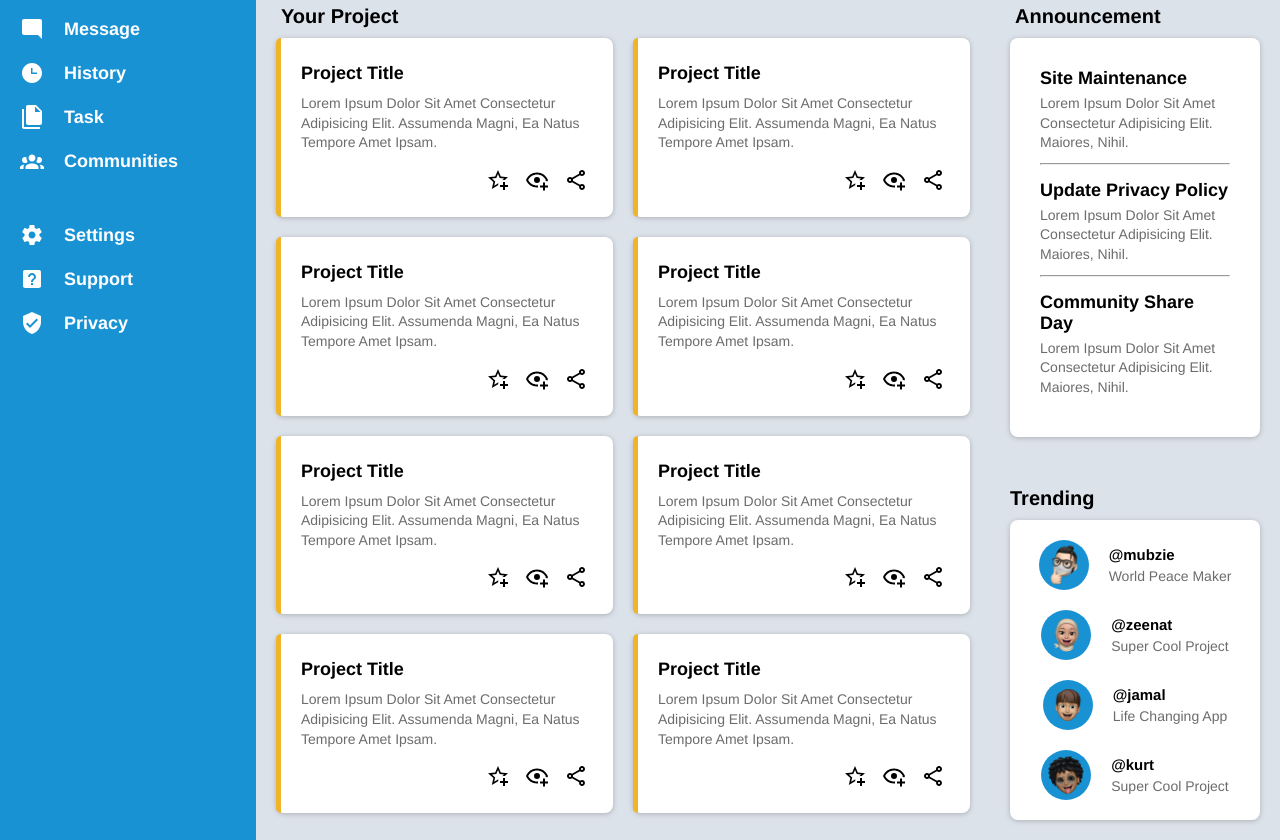
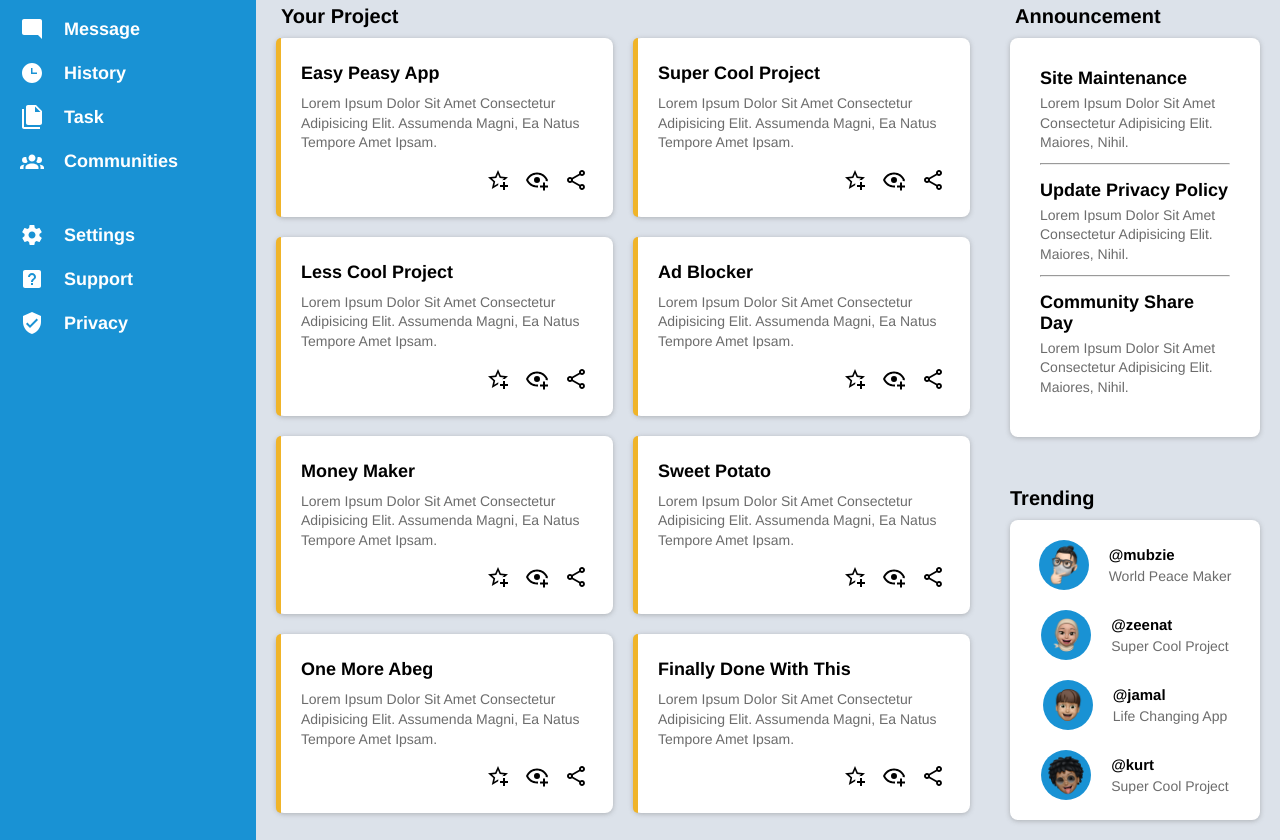
Before and after one commit to mubzie/Admin-Dashboard, a plain HTML site: page index.html in a window 1280 px wide. Shown: the part 165-1005 px from the top of the page. Drawn offline with Linux system fonts and the light colour scheme.

Commit message:
fixed minor title heading

```diff
--- a/index.html
+++ b/index.html
@@ -43,7 +43,7 @@
             <div class="card">
               <div class="card-line">&nbsp;</div>
               <div class="card-content">
-                <h4>Project Title</h4>
+                <h4>Easy Peasy App</h4>
                 <p class="card-description">
                   Lorem ipsum dolor sit amet consectetur adipisicing elit.
                   Assumenda magni, ea natus tempore amet ipsam.
@@ -59,7 +59,7 @@
             <div class="card">
               <div class="card-line">&nbsp;</div>
               <div class="card-content">
-                <h4>Project Title</h4>
+                <h4>Super Cool Project</h4>
                 <p class="card-description">
                   Lorem ipsum dolor sit amet consectetur adipisicing elit.
                   Assumenda magni, ea natus tempore amet ipsam.
@@ -75,7 +75,7 @@
             <div class="card">
               <div class="card-line">&nbsp;</div>
               <div class="card-content">
-                <h4>Project Title</h4>
+                <h4>Less Cool Project</h4>
                 <p class="card-description">
                   Lorem ipsum dolor sit amet consectetur adipisicing elit.
                   Assumenda magni, ea natus tempore amet ipsam.
@@ -91,7 +91,7 @@
             <div class="card">
               <div class="card-line">&nbsp;</div>
               <div class="card-content">
-                <h4>Project Title</h4>
+                <h4>Ad Blocker</h4>
                 <p class="card-description">
                   Lorem ipsum dolor sit amet consectetur adipisicing elit.
                   Assumenda magni, ea natus tempore amet ipsam.
@@ -107,7 +107,7 @@
             <div class="card">
               <div class="card-line">&nbsp;</div>
               <div class="card-content">
-                <h4>Project Title</h4>
+                <h4>Money Maker</h4>
                 <p class="card-description">
                   Lorem ipsum dolor sit amet consectetur adipisicing elit.
                   Assumenda magni, ea natus tempore amet ipsam.
@@ -123,7 +123,7 @@
             <div class="card">
               <div class="card-line">&nbsp;</div>
               <div class="card-content">
-                <h4>Project Title</h4>
+                <h4>Sweet Potato</h4>
                 <p class="card-description">
                   Lorem ipsum dolor sit amet consectetur adipisicing elit.
                   Assumenda magni, ea natus tempore amet ipsam.
@@ -139,7 +139,7 @@
             <div class="card">
               <div class="card-line">&nbsp;</div>
               <div class="card-content">
-                <h4>Project Title</h4>
+                <h4>One More Abeg</h4>
                 <p class="card-description">
                   Lorem ipsum dolor sit amet consectetur adipisicing elit.
                   Assumenda magni, ea natus tempore amet ipsam.
@@ -155,7 +155,7 @@
             <div class="card">
               <div class="card-line">&nbsp;</div>
               <div class="card-content">
-                <h4>Project Title</h4>
+                <h4>Finally Done With This</h4>
                 <p class="card-description">
                   Lorem ipsum dolor sit amet consectetur adipisicing elit.
                   Assumenda magni, ea natus tempore amet ipsam.
```
